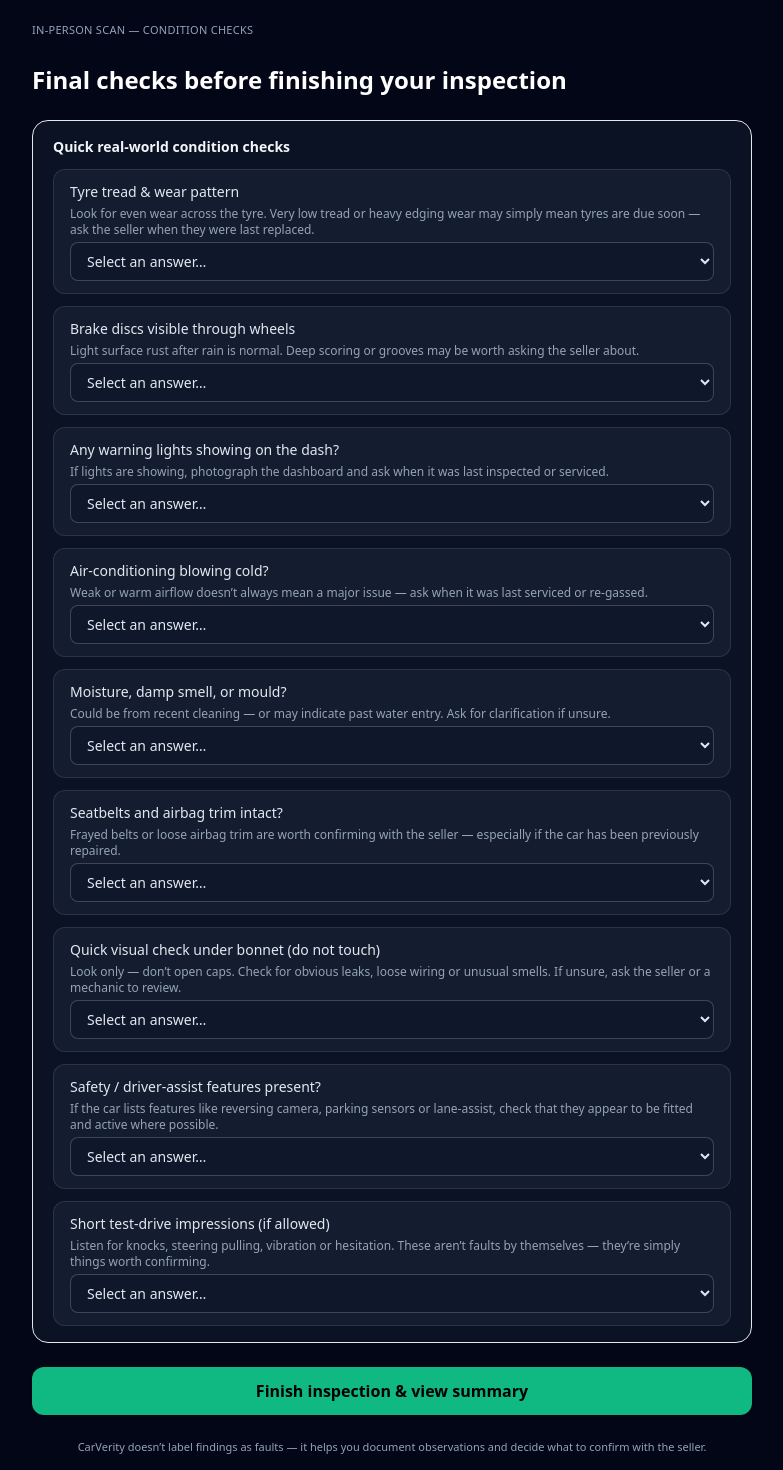
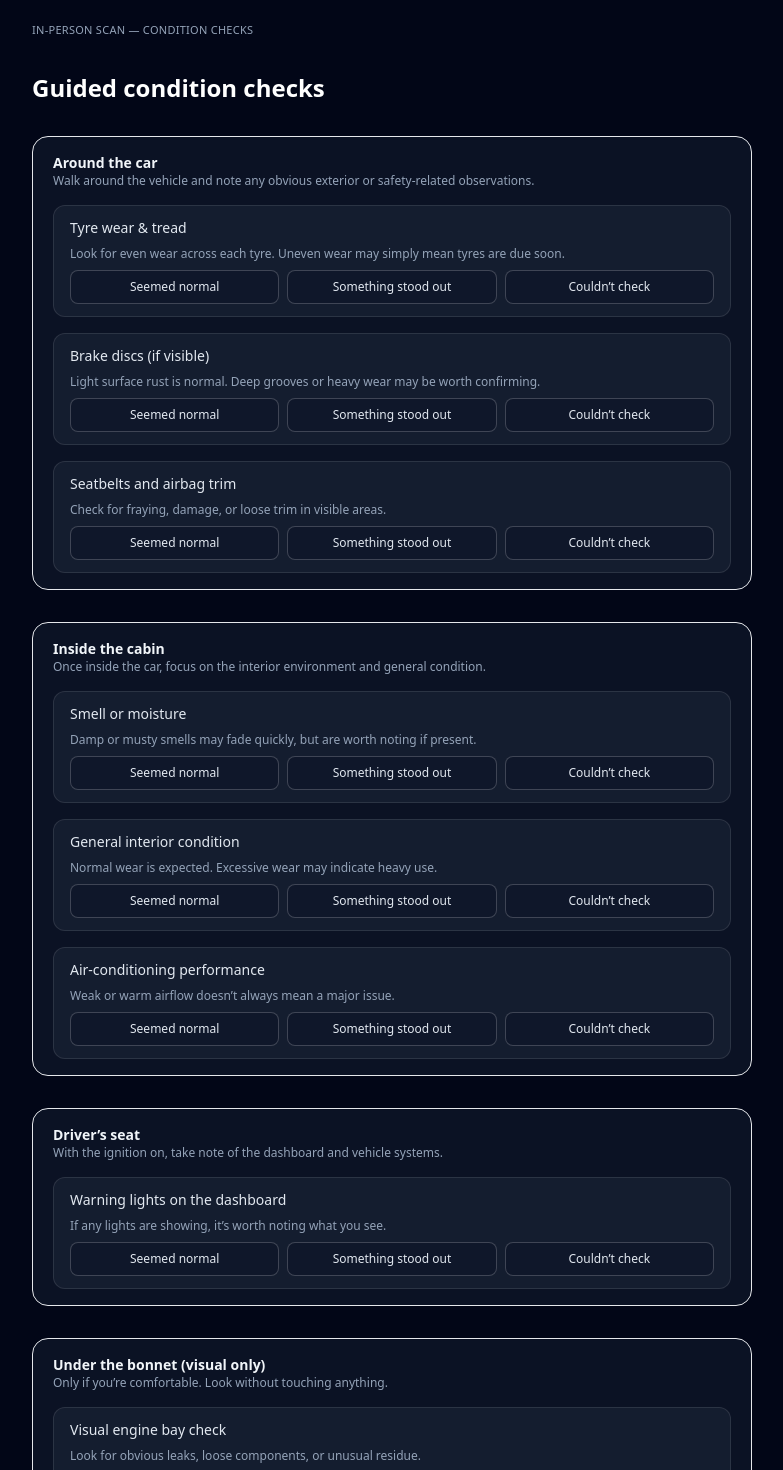
Before and after one commit to jeremy-swallow/carverity-clean, a React (Vite) app: page /scan/in-person/checks in a window 1280 px wide. Shown: the part 80-1550 px from the top of the page, without its empty margins (248-1031 px from the left). Built offline with nearby package versions, Linux system fonts and the light colour scheme; no server answers.

Commit message:
Refactor in-person checks into guided inspection zones with notes

```diff
--- a/src/pages/InPersonChecks.tsx
+++ b/src/pages/InPersonChecks.tsx
@@ -5,11 +5,21 @@ import { useNavigate } from "react-router-dom";
 import { saveProgress, loadProgress } from "../utils/scanProgress";
 import { generateScanId } from "../utils/scanStorage";
 
+type AnswerValue = "ok" | "concern" | "unsure";
+
+type CheckAnswer = {
+  value: AnswerValue;
+  note?: string;
+};
+
 export default function InPersonChecks() {
   const navigate = useNavigate();
   const progress: any = loadProgress();
 
-  // 🔐 Guarantee session continuity
+  /* =========================================================
+     Session continuity
+  ========================================================== */
+
   const [scanId] = useState<string>(() => {
     if (progress?.scanId) return progress.scanId;
     const id = generateScanId();
@@ -23,10 +33,7 @@ export default function InPersonChecks() {
     return id;
   });
 
-  const imperfectionsFromPhotos = progress?.imperfections ?? [];
-
   useEffect(() => {
-    // Persist arrival to this step
     saveProgress({
       ...(progress ?? {}),
       type: "in-person",
@@ -38,71 +45,137 @@ export default function InPersonChecks() {
   }, [scanId]);
 
   /* =========================================================
-     Guided condition awareness checks
+     State
   ========================================================== */
 
-  const checks = [
+  const [answers, setAnswers] = useState<Record<string, CheckAnswer>>({});
+
+  function setAnswer(id: string, value: AnswerValue) {
+    setAnswers((prev) => ({
+      ...prev,
+      [id]: { ...prev[id], value },
+    }));
+  }
+
+  function setNote(id: string, note: string) {
+    setAnswers((prev) => ({
+      ...prev,
+      [id]: { ...prev[id], note },
+    }));
+  }
+
+  /* =========================================================
+     Inspection zones & checks
+  ========================================================== */
+
+  const zones = [
     {
-      id: "tyre-tread",
-      title: "Tyre tread & wear pattern",
+      id: "around-car",
+      title: "Around the car",
+      intro:
+        "Walk around the vehicle and note any obvious exterior or safety-related observations.",
+      checks: [
+        {
+          id: "tyre-wear",
+          title: "Tyre wear & tread",
           guidance:
-        "Look for even wear across the tyre. Very low tread or heavy edging wear may simply mean tyres are due soon — ask the seller when they were last replaced.",
+            "Look for even wear across each tyre. Uneven wear may simply mean tyres are due soon.",
         },
         {
           id: "brakes-visible",
-      title: "Brake discs visible through wheels",
+          title: "Brake discs (if visible)",
           guidance:
-        "Light surface rust after rain is normal. Deep scoring or grooves may be worth asking the seller about.",
+            "Light surface rust is normal. Deep grooves or heavy wear may be worth confirming.",
         },
         {
-      id: "warning-lights",
-      title: "Any warning lights showing on the dash?",
+          id: "seatbelts-trim",
+          title: "Seatbelts and airbag trim",
           guidance:
-        "If lights are showing, photograph the dashboard and ask when it was last inspected or serviced.",
+            "Check for fraying, damage, or loose trim in visible areas.",
+        },
+      ],
+    },
+    {
+      id: "inside-cabin",
+      title: "Inside the cabin",
+      intro:
+        "Once inside the car, focus on the interior environment and general condition.",
+      checks: [
+        {
+          id: "interior-smell",
+          title: "Smell or moisture",
+          guidance:
+            "Damp or musty smells may fade quickly, but are worth noting if present.",
+        },
+        {
+          id: "interior-condition",
+          title: "General interior condition",
+          guidance:
+            "Normal wear is expected. Excessive wear may indicate heavy use.",
         },
         {
           id: "aircon",
-      title: "Air-conditioning blowing cold?",
+          title: "Air-conditioning performance",
           guidance:
-        "Weak or warm airflow doesn’t always mean a major issue — ask when it was last serviced or re-gassed.",
+            "Weak or warm airflow doesn’t always mean a major issue.",
+        },
+      ],
     },
     {
-      id: "odour-interior",
-      title: "Moisture, damp smell, or mould?",
+      id: "driver-seat",
+      title: "Driver’s seat",
+      intro:
+        "With the ignition on, take note of the dashboard and vehicle systems.",
+      checks: [
+        {
+          id: "warning-lights",
+          title: "Warning lights on the dashboard",
           guidance:
-        "Could be from recent cleaning — or may indicate past water entry. Ask for clarification if unsure.",
+            "If any lights are showing, it’s worth noting what you see.",
+        },
+      ],
     },
     {
-      id: "seatbelts-trim",
-      title: "Seatbelts and airbag trim intact?",
+      id: "engine-bay",
+      title: "Under the bonnet (visual only)",
+      intro:
+        "Only if you’re comfortable. Look without touching anything.",
+      checks: [
+        {
+          id: "engine-visual",
+          title: "Visual engine bay check",
           guidance:
-        "Frayed belts or loose airbag trim are worth confirming with the seller — especially if the car has been previously repaired.",
+            "Look for obvious leaks, loose components, or unusual residue.",
         },
-    {
-      id: "engine-bay-visual",
-      title: "Quick visual check under bonnet (do not touch)",
-      guidance:
-        "Look only — don’t open caps. Check for obvious leaks, loose wiring or unusual smells. If unsure, ask the seller or a mechanic to review.",
-    },
-    {
-      id: "adas-features",
-      title: "Safety / driver-assist features present?",
-      guidance:
-        "If the car lists features like reversing camera, parking sensors or lane-assist, check that they appear to be fitted and active where possible.",
+      ],
     },
     {
       id: "test-drive",
-      title: "Short test-drive impressions (if allowed)",
+      title: "Short drive (if allowed)",
+      intro:
+        "If a short drive is allowed, note how the car feels in real conditions.",
+      checks: [
+        {
+          id: "steering-feel",
+          title: "Steering & handling",
           guidance:
-        "Listen for knocks, steering pulling, vibration or hesitation. These aren’t faults by themselves — they’re simply things worth confirming.",
+            "Notice pulling, vibration, or anything that felt unusual.",
+        },
+        {
+          id: "noise-vibration",
+          title: "Noise or hesitation",
+          guidance:
+            "Listen for knocks, rattles, or hesitation during acceleration.",
+        },
+        {
+          id: "safety-features",
+          title: "Safety or driver-assist features (if fitted)",
+          guidance:
+            "If fitted, notice whether features seemed to operate as expected.",
+        },
+      ],
     },
   ];
-
-  const [answers, setAnswers] = useState<Record<string, string>>({});
-
-  function setAnswer(id: string, value: string) {
-    setAnswers((p) => ({ ...p, [id]: value }));
-  }
 
   /* =========================================================
      Continue → summary
@@ -114,7 +187,6 @@ export default function InPersonChecks() {
       type: "in-person",
       scanId,
       step: "/scan/in-person/summary",
-      imperfections: imperfectionsFromPhotos,
       checks: answers,
     });
 
@@ -126,47 +198,90 @@ export default function InPersonChecks() {
   ========================================================== */
 
   return (
-    <div className="max-w-3xl mx-auto px-6 py-10 space-y-6">
+    <div className="max-w-3xl mx-auto px-6 py-10 space-y-8">
       <span className="text-[11px] tracking-wide uppercase text-slate-400">
         In-person scan — Condition checks
       </span>
 
       <h1 className="text-xl md:text-2xl font-semibold text-white">
-        Final checks before finishing your inspection
+        Guided condition checks
       </h1>
 
-      <section className="rounded-2xl border border-white/12 bg-slate-900/70 px-5 py-4 space-y-3">
+      {zones.map((zone) => (
+        <section
+          key={zone.id}
+          className="rounded-2xl border border-white/12 bg-slate-900/70 px-5 py-4 space-y-4"
+        >
+          <div>
             <h2 className="text-sm font-semibold text-slate-100">
-          Quick real-world condition checks
+              {zone.title}
             </h2>
+            <p className="text-xs text-slate-400">{zone.intro}</p>
+          </div>
 
-        {checks.map((c) => (
+          {zone.checks.map((check) => {
+            const current = answers[check.id];
+
+            return (
               <div
-            key={c.id}
-            className="rounded-xl border border-white/10 bg-slate-800/50 px-4 py-3 space-y-1"
+                key={check.id}
+                className="rounded-xl border border-white/10 bg-slate-800/50 px-4 py-3 space-y-2"
               >
-            <div className="text-sm text-slate-200">{c.title}</div>
-            <p className="text-xs text-slate-400">{c.guidance}</p>
+                <div className="text-sm text-slate-200">
+                  {check.title}
+                </div>
+                <p className="text-xs text-slate-400">
+                  {check.guidance}
+                </p>
 
-            <select
-              value={answers[c.id] ?? ""}
-              onChange={(e) => setAnswer(c.id, e.target.value)}
-              className="w-full mt-1 rounded-lg bg-slate-900 border border-white/20 px-3 py-2 text-sm text-slate-200"
+                <div className="flex gap-2 mt-2">
+                  <button
+                    onClick={() => setAnswer(check.id, "ok")}
+                    className={`flex-1 rounded-lg px-3 py-2 text-xs border ${
+                      current?.value === "ok"
+                        ? "bg-emerald-500 text-black border-emerald-400"
+                        : "bg-slate-900 text-slate-200 border-white/20"
+                    }`}
                   >
-              <option value="">Select an answer…</option>
-              <option value="No — everything seemed normal">
-                No — everything seemed normal
-              </option>
-              <option value="Something seemed unusual — worth confirming">
-                Something seemed unusual — worth confirming
-              </option>
-              <option value="Unsure / could not check">
-                Unsure / could not check
-              </option>
-            </select>
+                    Seemed normal
+                  </button>
+                  <button
+                    onClick={() => setAnswer(check.id, "concern")}
+                    className={`flex-1 rounded-lg px-3 py-2 text-xs border ${
+                      current?.value === "concern"
+                        ? "bg-amber-400 text-black border-amber-300"
+                        : "bg-slate-900 text-slate-200 border-white/20"
+                    }`}
+                  >
+                    Something stood out
+                  </button>
+                  <button
+                    onClick={() => setAnswer(check.id, "unsure")}
+                    className={`flex-1 rounded-lg px-3 py-2 text-xs border ${
+                      current?.value === "unsure"
+                        ? "bg-slate-600 text-white border-slate-500"
+                        : "bg-slate-900 text-slate-200 border-white/20"
+                    }`}
+                  >
+                    Couldn’t check
+                  </button>
                 </div>
+
+                {(current?.value === "concern" || current?.note) && (
+                  <textarea
+                    value={current?.note ?? ""}
+                    onChange={(e) =>
+                      setNote(check.id, e.target.value)
+                    }
+                    placeholder="Add a note (optional)…"
+                    className="w-full mt-2 rounded-lg bg-slate-900 border border-white/20 px-3 py-2 text-xs text-slate-200"
+                  />
+                )}
+              </div>
+            );
+          })}
+        </section>
       ))}
-      </section>
 
       <button
         onClick={continueToSummary}
@@ -176,8 +291,7 @@ export default function InPersonChecks() {
       </button>
 
       <p className="text-[11px] text-slate-400 text-center">
-        CarVerity doesn’t label findings as faults — it helps you document
-        observations and decide what to confirm with the seller.
+        CarVerity helps you record what you noticed — not label faults.
       </p>
     </div>
   );
```
Lines whose indentation alone changed are shown as unchanged.
